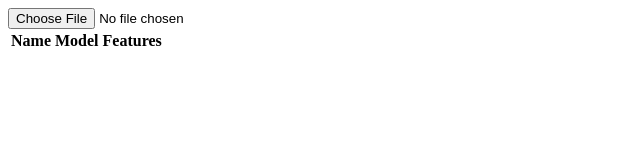
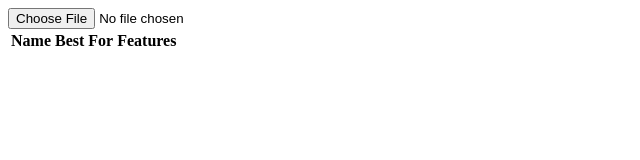
Before and after one commit to Gingaling/gc_aggregator, a plain HTML site: page index.html in a window 1280 px wide. Shown: the full height of the page, 0-640 px from the left. Drawn offline with Linux system fonts and the light colour scheme.

Commit message:
Changes to table headings

```diff
--- a/index.html
+++ b/index.html
@@ -5,7 +5,7 @@
 		<meta
 			name="viewport"
 			content="width=device-width, initial-scale=1.0" />
-		<title>Graphic Cards Descriptions</title>
+		<title>Graphic Cards Aggregator</title>
 	</head>
 	<body>
 		<input
@@ -16,7 +16,7 @@
 			<thead>
 				<tr>
 					<th>Name</th>
-					<th>Model</th>
+					<th>Best For</th>
 					<th>Features</th>
 				</tr>
 			</thead>
```
